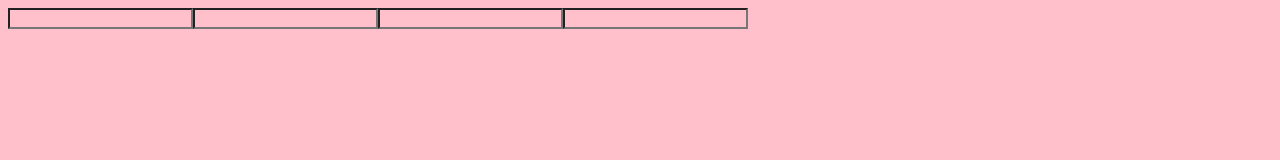
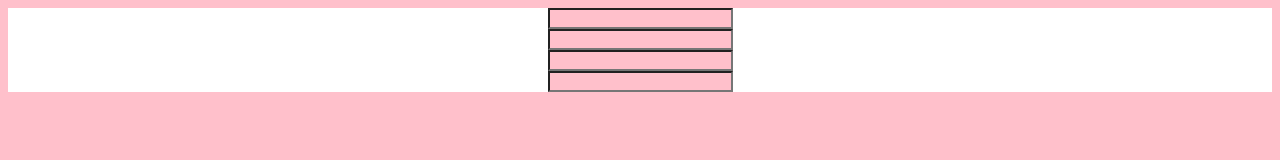
Before and after one commit to 2Tough/todo-list, a website built with webpack: page dist/index.html in a window 1280 px wide. Built offline with nearby package versions, Linux system fonts and the light colour scheme.

Commit message:
Added barebones input for newTodo.

```diff
--- a/src/newTodo.js
+++ b/src/newTodo.js
@@ -3,20 +3,22 @@ export function newTodo() {
 
     const contentDiv = document.getElementById('main-content');
 
+    const sidePanelDiv = document.createElement('div');
+    sidePanelDiv.classList.add('sidePanelDiv');
+    contentDiv.appendChild(sidePanelDiv);
+
     const todoDiv = document.createElement('div');
-    contentDiv.appendChild(todoDiv);
+    todoDiv.classList.add('todoDiv')
+    sidePanelDiv.appendChild(todoDiv);
 
     const inputTodoTitle = document.createElement('input')
-    contentDiv.appendChild(inputTodoTitle);
 
     const inputTodoPriority = document.createElement('input')
-    contentDiv.appendChild(inputTodoPriority);
 
     const inputTodoDueDate = document.createElement('input')
-    contentDiv.appendChild(inputTodoDueDate);
 
     const inputTodoDFolder = document.createElement('input')
-    contentDiv.appendChild(inputTodoDFolder);
+    todoDiv.append(inputTodoDFolder, inputTodoDueDate, inputTodoPriority,inputTodoTitle );
 
 
 }
--- a/src/style.css
+++ b/src/style.css
@@ -1,3 +1,22 @@
 * {
     background-color: pink;
 }
+
+.sidePanelDiv {
+    display: flex;
+    flex-direction: column;
+    justify-content: start;
+    margin-right: auto;
+    background-color: aqua;
+    width: 100%;
+
+}
+
+.todoDiv {
+    display: flex;
+    flex-direction: column;
+    background-color: white;
+    width: 100%;
+    justify-content: center;
+    align-items: center;
+}
```
Also changed, not shown: dist/index.html, dist/main.js.
